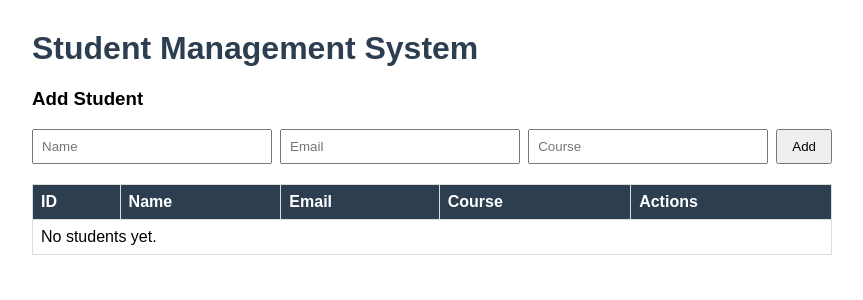
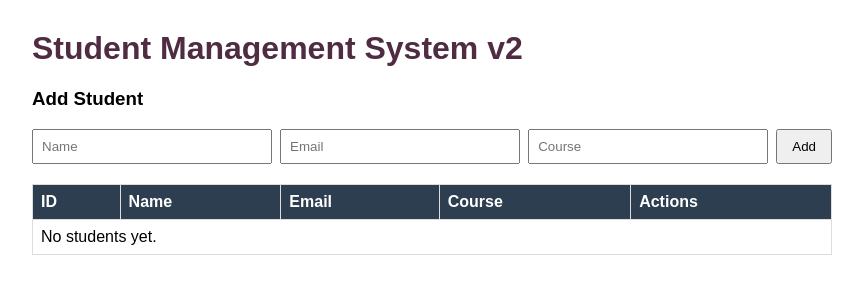
Before and after one commit to Kavya1645/student-cicd, a Flask app: page / in a window 1280 px wide. Shown: the top 300 px of the page, without its empty margins (208-1071 px from the left). Run offline with Flask 3, Linux system fonts and the light colour scheme; data that the repository does not hold is empty.

Commit message:
update heading to v2

```diff
--- a/templates/index.html
+++ b/templates/index.html
@@ -5,7 +5,7 @@
   <title>Student Management System</title>
   <style>
     body { font-family: Arial, sans-serif; max-width: 800px; margin: 30px auto; padding: 0 15px; }
-    h1 { color: #2c3e50; }
+    h1 { color: #502c42; }
     form.add { display: flex; gap: 8px; margin-bottom: 20px; flex-wrap: wrap; }
     input { padding: 8px; flex: 1; min-width: 140px; }
     button { padding: 8px 14px; cursor: pointer; }
@@ -16,7 +16,7 @@
   </style>
 </head>
 <body>
-  <h1>Student Management System</h1>
+  <h1>Student Management System v2</h1>
   <h3>{{ 'Edit Student' if edit else 'Add Student' }}</h3>
   <form class="add" method="post" action="{{ url_for('edit', sid=edit['id']) if edit else url_for('add') }}">
     <input name="name" placeholder="Name" value="{{ edit['name'] if edit else '' }}" required>
```
